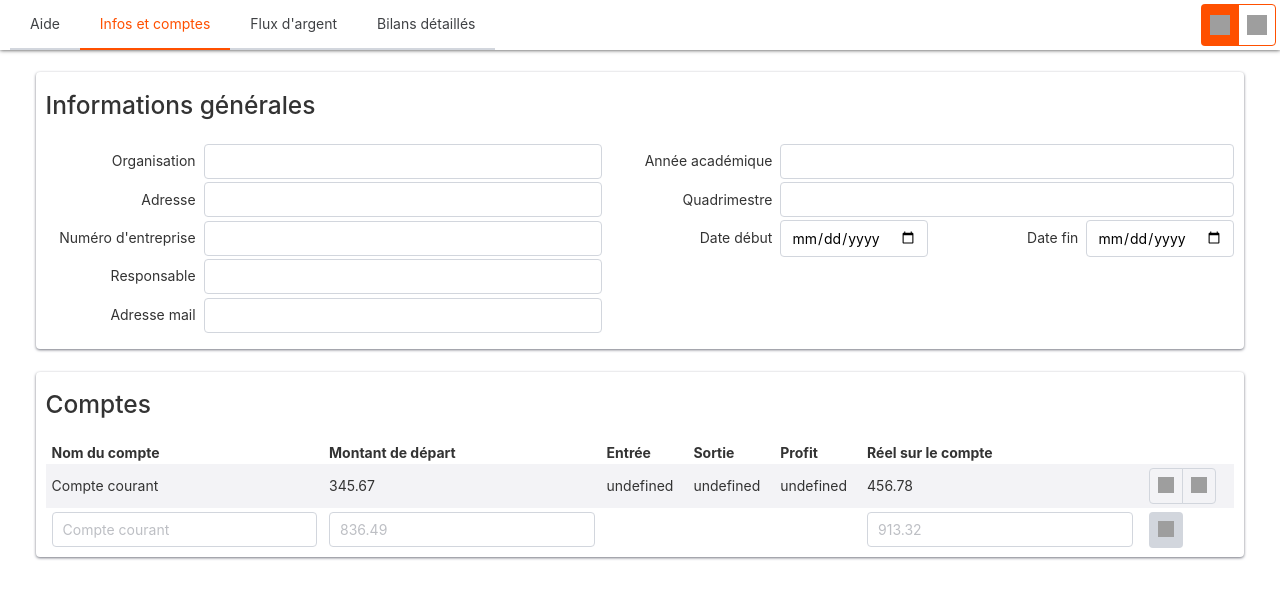
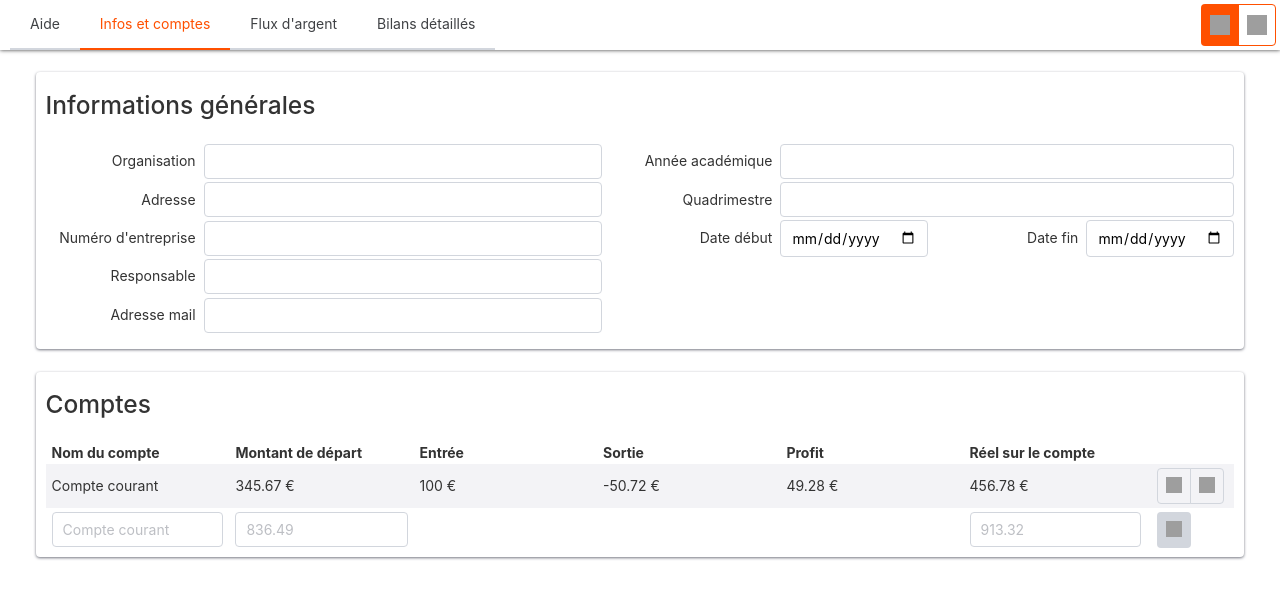
Before and after one commit to BhasherBEL/compta, a Svelte app: page / in a window 1280 px wide. Shown: the top 598 px of the page. Built offline with nearby package versions, Linux system fonts and the light colour scheme; grey boxes are pictures that could not be loaded.

Commit message:
avancement comptes

```diff
--- a/src/components/tabs/infos_comptes.svelte
+++ b/src/components/tabs/infos_comptes.svelte
@@ -1,5 +1,5 @@
 <script>
-    import { accounts, infos } from "../../store";
+    import { accounts, infos, cashFlows } from "../../store";
     import Icon from "../icon.svelte"
 </script>
 
@@ -50,6 +50,9 @@
 <div class="card">
     <h2>Comptes</h2>
     <table class="striped">
+        <colgroup>
+            <col style="width: 16%" span="6">
+        </colgroup>
         <tr>
             <th>Nom du compte</th>
             <th>Montant de départ</th>
@@ -61,15 +64,15 @@
         {#each $accounts as account, i}
             <tr>
                 <td>{account.name}</td>
-                <td>{account.start}</td>
-                <td>{account.profit}</td>
-                <td>{account.loss}</td>
-                <td>{account.net}</td>
-                <td>{account.real}</td>
+                <td>{account.start} €</td>
+                <td>{$cashFlows.filter(c => c.account === account.name && c.amount > 0).map(c => c.amount).reduce((a, b) => a+b)} €</td>
+                <td>{$cashFlows.filter(c => c.account === account.name && c.amount < 0).map(c => c.amount).reduce((a, b) => a+b)} €</td>
+                <td>{$cashFlows.filter(c => c.account === account.name).map(c => c.amount).reduce((a, b) => a+b)} €</td>
+                <td>{account.real} €</td>
                 <td class="grouped gapless">
                     <a id="edit-{i}" href="#edit-{i}"
                        class="button icon-only outline">
-                        <Icon icon="pencil" size="16"/>
+                        <Icon icon="pencil"/>
                     </a>
                     <a id="delete-{i}" href="#delete-{i}"
                        class="button icon-only outline">
@@ -93,7 +96,7 @@
             </td>
             <td>
                 <a class="button icon-only" href="#add" id="add">
-                    <Icon icon="plus" size="16"/>
+                    <Icon icon="plus"/>
                 </a>
             </td>
         </tr>
```
